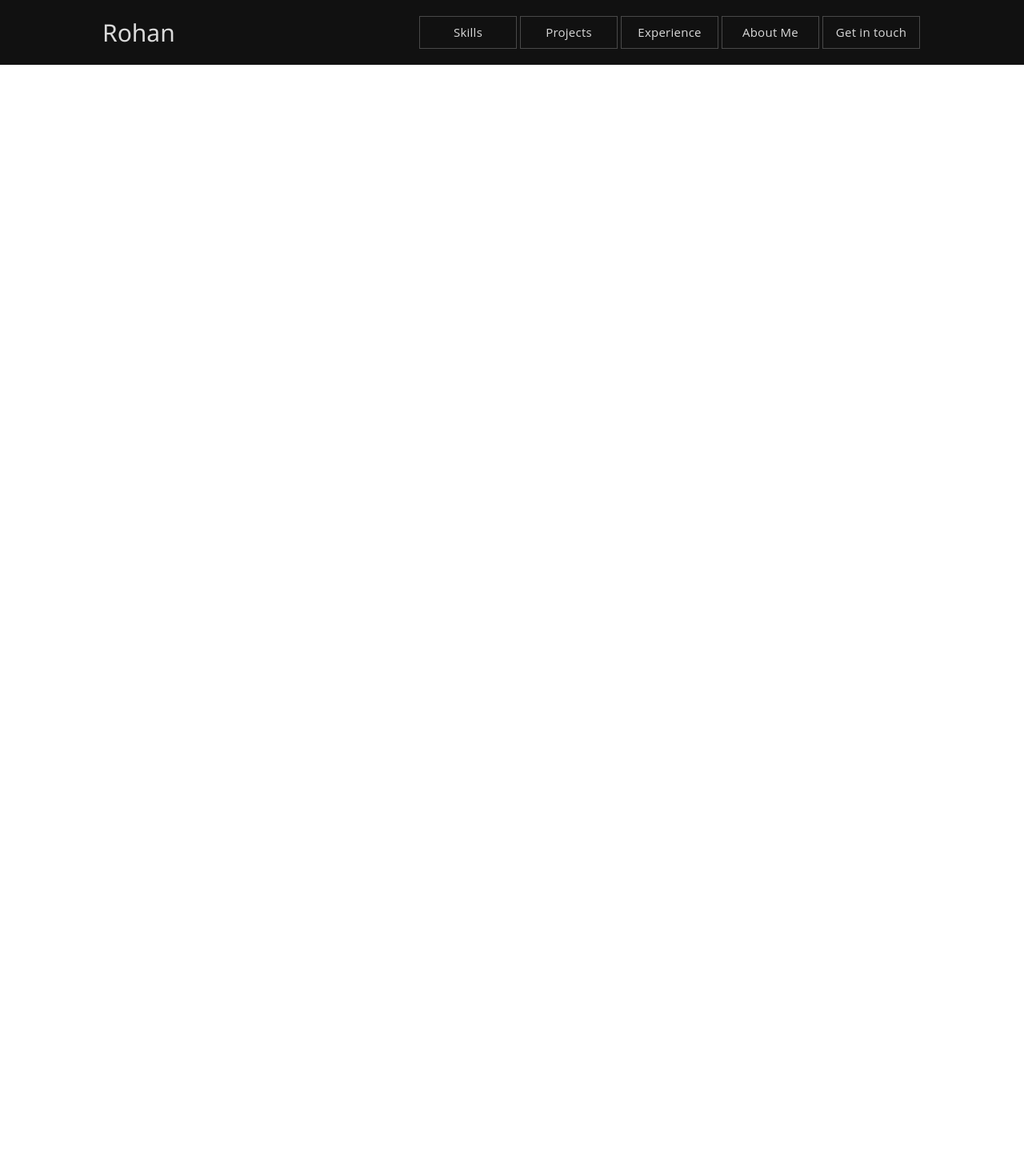
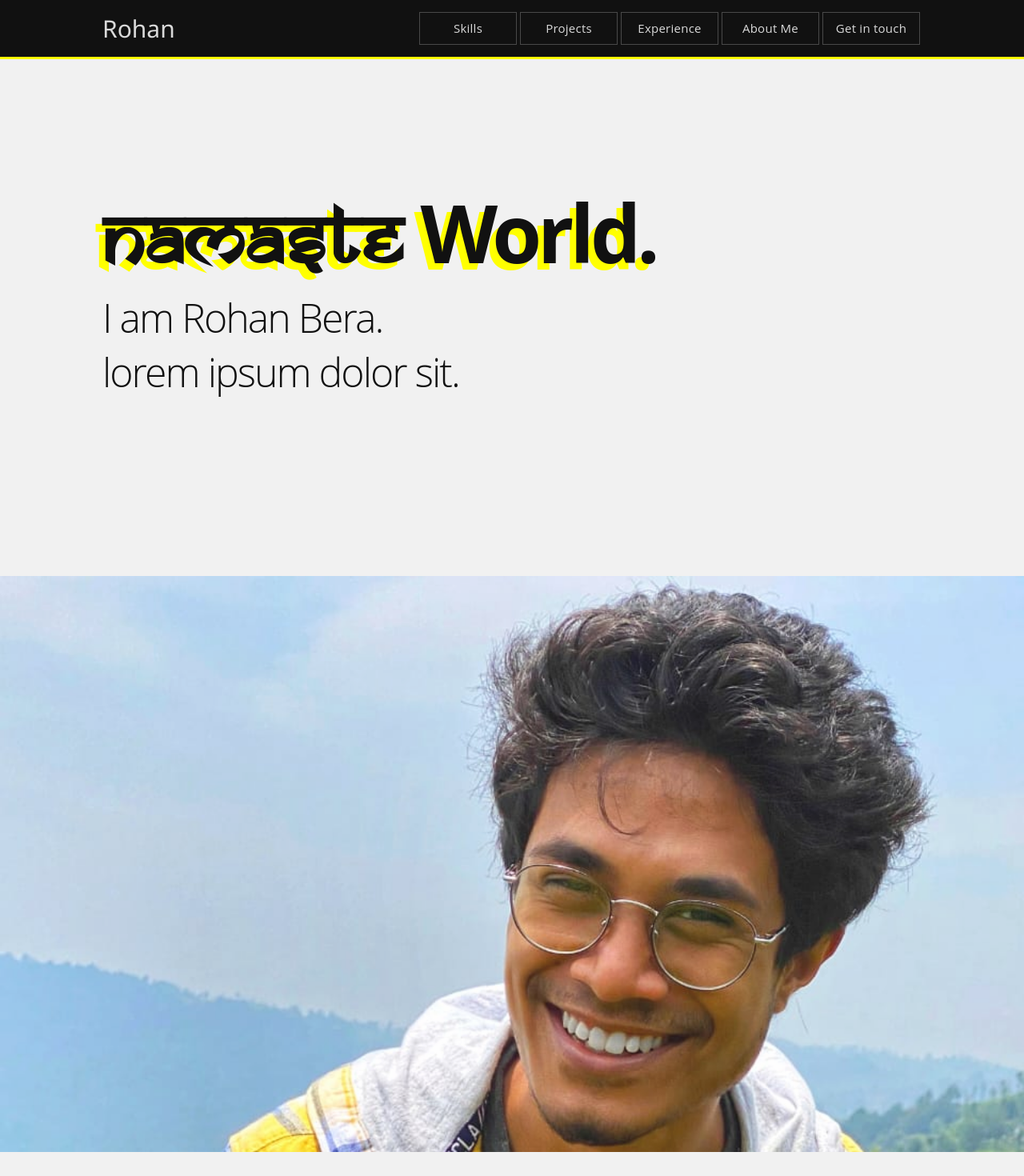
Before and after one commit to RohanBera/RohanBera.github.io, a React (Create React App) app: page / in a window 1280 px wide. Shown: the top 1470 px of the page at 80% size. Before the commit the page ends 800 px from the top, so only its background shows below. Built offline with nearby package versions, Linux system fonts and the light colour scheme.

Commit message:
Home page done?

```diff
--- a/src/App.js
+++ b/src/App.js
@@ -3,6 +3,9 @@ import { BrowserRouter as Router, Route, Switch } from 'react-router-dom'
 
 import Navbar from './components/navbarComponents/Navbar'
 import Home from './components/homeComponents/Home'
+import About from './components/aboutmeComponents/Aboutme'
+import Skills from './components/skillsComponents/Skills'
+import Experience from './components/experienceComponents/Experience'
 import Projects from './components/projectsComponents/Projects'
 
 
@@ -10,6 +13,9 @@ function Main() {
   return (
     <React.Fragment>
       <Home />
+      <About />
+      <Skills />
+      <Experience />
     </React.Fragment>
   )
 }
--- a/src/components/aboutmeComponents/Aboutme.js
+++ b/src/components/aboutmeComponents/Aboutme.js
@@ -2,8 +2,9 @@ import React from 'react'
 
 export default function Aboutme() {
     return (
-        <div>
-
+        <div className='home'>
+            <div className="left image-align"></div>
+            <div className="right image-align"></div>
         </div>
     )
 }
--- a/src/components/experienceComponents/Experience.js
+++ b/src/components/experienceComponents/Experience.js
@@ -3,7 +3,7 @@ import React from 'react'
 export default function Experience() {
     return (
         <div>
-
+            Experience
         </div>
     )
 }
--- a/src/components/getintouchComponents/Getintouch.js
+++ b/src/components/getintouchComponents/Getintouch.js
@@ -3,7 +3,7 @@ import React from 'react'
 export default function Getintouch() {
     return (
         <div>
-
+            Get in touch
         </div>
     )
 }
--- a/src/components/homeComponents/Home.js
+++ b/src/components/homeComponents/Home.js
@@ -2,8 +2,19 @@ import React from 'react'
 
 export default function Home() {
     return (
-        <div>
-
+        <div className="home">
+            <div className="left">
+                <div className="info">
+                    <div className="heading">
+                        <span className="namaste">Namaste</span> World.
+                </div>
+                    <div className="sub-heading">
+                        I am Rohan Bera. <br />
+                        lorem ipsum dolor sit.
+                    </div>
+                </div>
+            </div>
+            <div className="right image-align rohan"></div>
         </div>
     )
 }
--- a/src/components/navbarComponents/navItems.js
+++ b/src/components/navbarComponents/navItems.js
@@ -4,7 +4,7 @@ export const navItems = [
     {
         text: "Skills",
         className: 'rand-color-1',
-        linkTo: '#skills',
+        linkTo: '/#skills',
     },
     {
         text: "Projects",
@@ -14,16 +14,16 @@ export const navItems = [
     {
         text: "Experience",
         className: 'rand-color-3',
-        linkTo: '#experience',
+        linkTo: '/#experience',
     },
     {
         text: "About Me",
         className: 'rand-color-4',
-        linkTo: '#about',
+        linkTo: '/#about',
     },
     {
         text: "Get in touch",
         className: 'rand-color-5',
-        linkTo: '#contact',
+        linkTo: '/#contact',
     },
 ]
--- a/src/components/projectsComponents/Projects.js
+++ b/src/components/projectsComponents/Projects.js
@@ -3,7 +3,7 @@ import React from 'react'
 export default function Projects() {
     return (
         <div>
-
+            Projects
         </div>
     )
 }
--- a/src/components/skillsComponents/Skills.js
+++ b/src/components/skillsComponents/Skills.js
@@ -2,8 +2,9 @@ import React from 'react'
 
 export default function Skills() {
     return (
-        <div>
-
+        <div className='home'>
+            <div className="left"></div>
+            <div className="right image-align rohan"></div>
         </div>
     )
 }
--- a/src/index.css
+++ b/src/index.css
@@ -2,6 +2,21 @@
   box-sizing: border-box;
   outline: none;
   margin: 0;
+}
+
+body,
+html {
+  height: 100%;
+  background-color: #f1f1f1;
+}
+
+/* FONTS */
+/* namaste */
+
+@font-face {
+  font-family: "namaste";
+  src: local("namaste"),
+    url(./assets/fonts/SamarkanNormal-Gg5D.ttf) format("truetype");
 }
 
 /* NAVBAR  */
@@ -9,9 +24,13 @@
 .nav-bar {
   display: flex;
   flex-direction: row;
-  padding: 20px 10%;
+  padding: 15px 10%;
   justify-content: space-between;
   background-color: #111111;
+  border-bottom: 3px solid yellow;
+  width: 100%;
+  position: fixed;
+  z-index: 100;
 }
 
 .hero a {
@@ -78,3 +97,80 @@
 .rand-color-5:hover {
   color: #f4a72c;
 }
+
+/* HOME PAGE */
+
+.home {
+  height: 100%;
+  width: 100%;
+  display: flex;
+  flex-direction: row;
+}
+
+.left {
+  display: flex;
+  height: 100vh;
+  width: 50%;
+  align-items: center;
+  background-position: left top;
+  /* flex-grow: 1; */
+}
+
+.right {
+  display: flex;
+  height: 100vh;
+  width: 50%;
+  align-items: center;
+  background-position: right top;
+}
+
+.image-align {
+  background-repeat: no-repeat;
+  background-attachment: fixed;
+  background-size: 50%;
+  opacity: 0.9;
+}
+
+.rohan {
+  background-image: url("assets/images/rohan.jpeg");
+}
+
+@media screen and (max-width: 1300px) {
+  .home {
+    flex-direction: column;
+    height: 90%;
+  }
+
+  .left,
+  .right {
+    height: 90vh;
+    width: 100%;
+    background-size: 100%;
+  }
+}
+
+.home .info {
+  margin-left: 10%;
+  color: #111111;
+}
+
+/* TODO: change font */
+.heading {
+  font-family: "Open Sans", sans-serif;
+  font-size: 100px;
+  font-weight: 700;
+  letter-spacing: -5px;
+  text-shadow: -8px 8px yellow;
+}
+
+.heading .namaste {
+  font-family: "namaste", sans-serif;
+  letter-spacing: 2px;
+}
+
+.sub-heading {
+  font-family: "Open Sans", sans-serif;
+  font-size: 50px;
+  letter-spacing: -2px;
+  font-weight: 100;
+}
```
